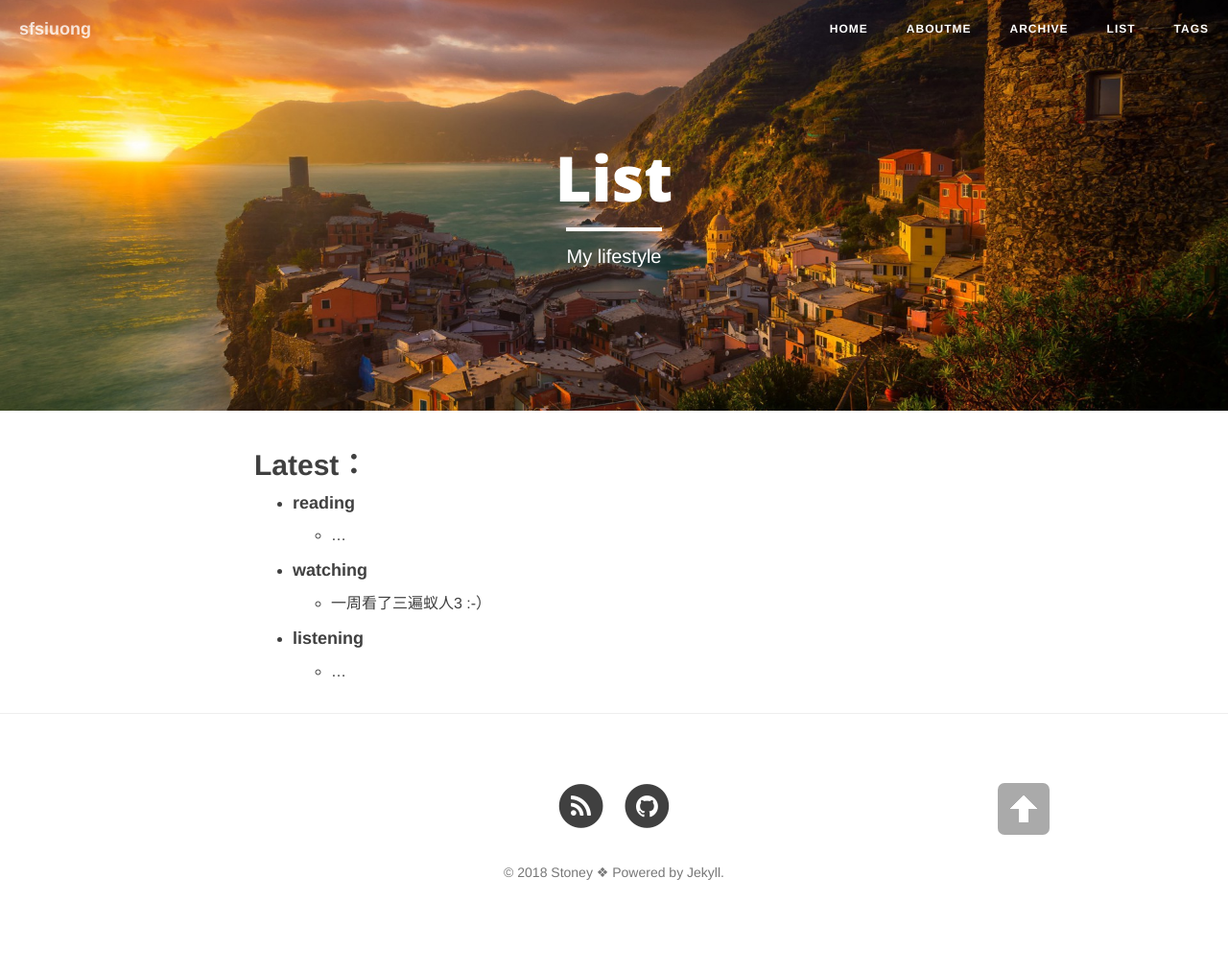
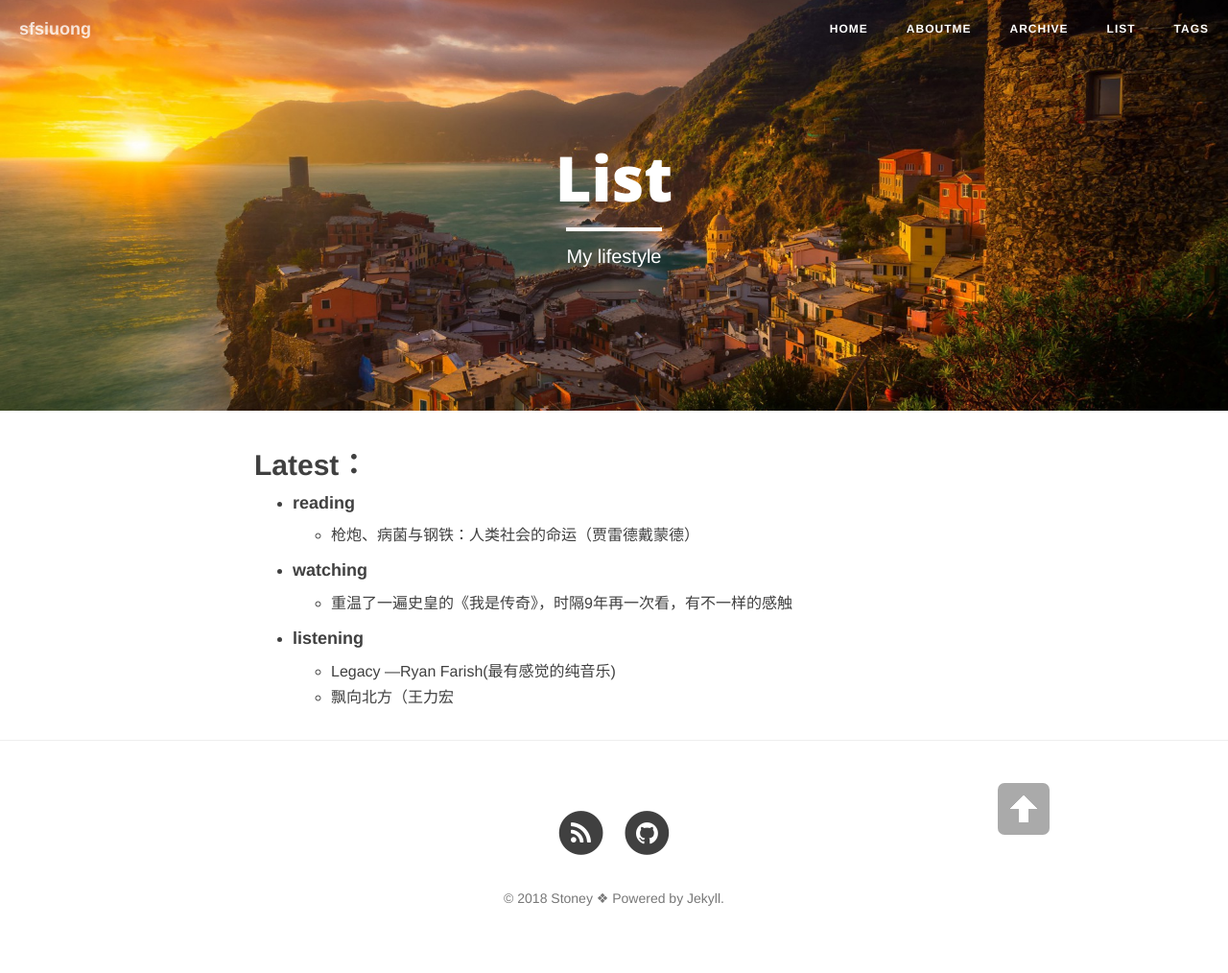
Before and after one commit to sfsiuong/sfsiuong.github.io, a Jekyll site: the page built from lists.md, in a window 1280 px wide. Shown: the whole page at 96% size. Built offline with Jekyll 4.4.1, drawn with Linux system fonts in a browser that asks for light colours; nearby versions of some CDN libraries; before the commit the page ends 987 px from its top, so only the background shows below that.

Commit message:
更新list

```diff
--- a/lists.md
+++ b/lists.md
@@ -10,10 +10,11 @@ header-img: "img/3.jpg"
 ## Latest：
 
 - #### reading
-  - ...
+  - 枪炮、病菌与钢铁：人类社会的命运（贾雷德戴蒙德）
 
 - #### watching
-  - 一周看了三遍蚁人3 :-）
+  - 重温了一遍史皇的《我是传奇》，时隔9年再一次看，有不一样的感触
 
 - #### listening
-  - ...
+  - Legacy —Ryan Farish(最有感觉的纯音乐)
+  - 飘向北方（王力宏
```
